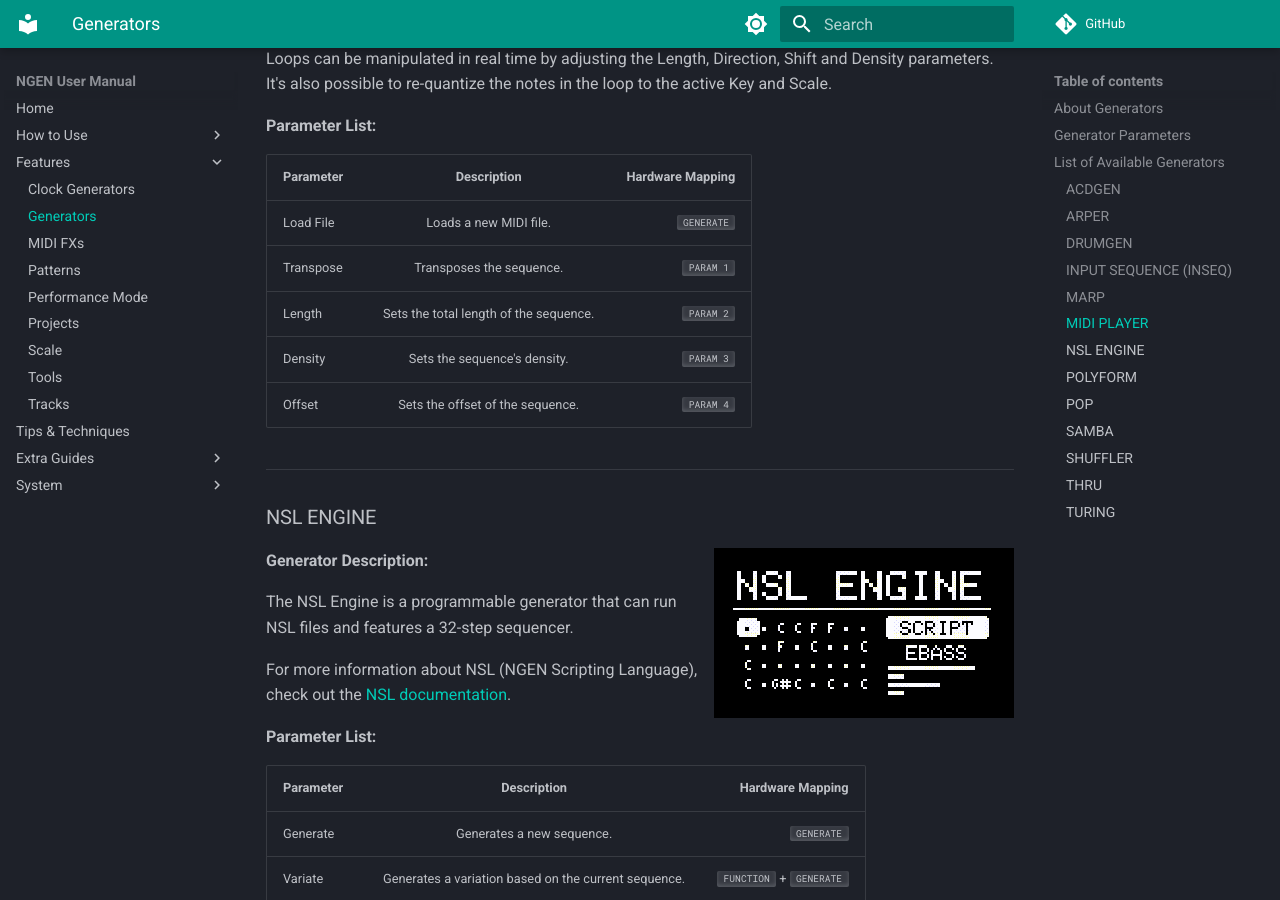
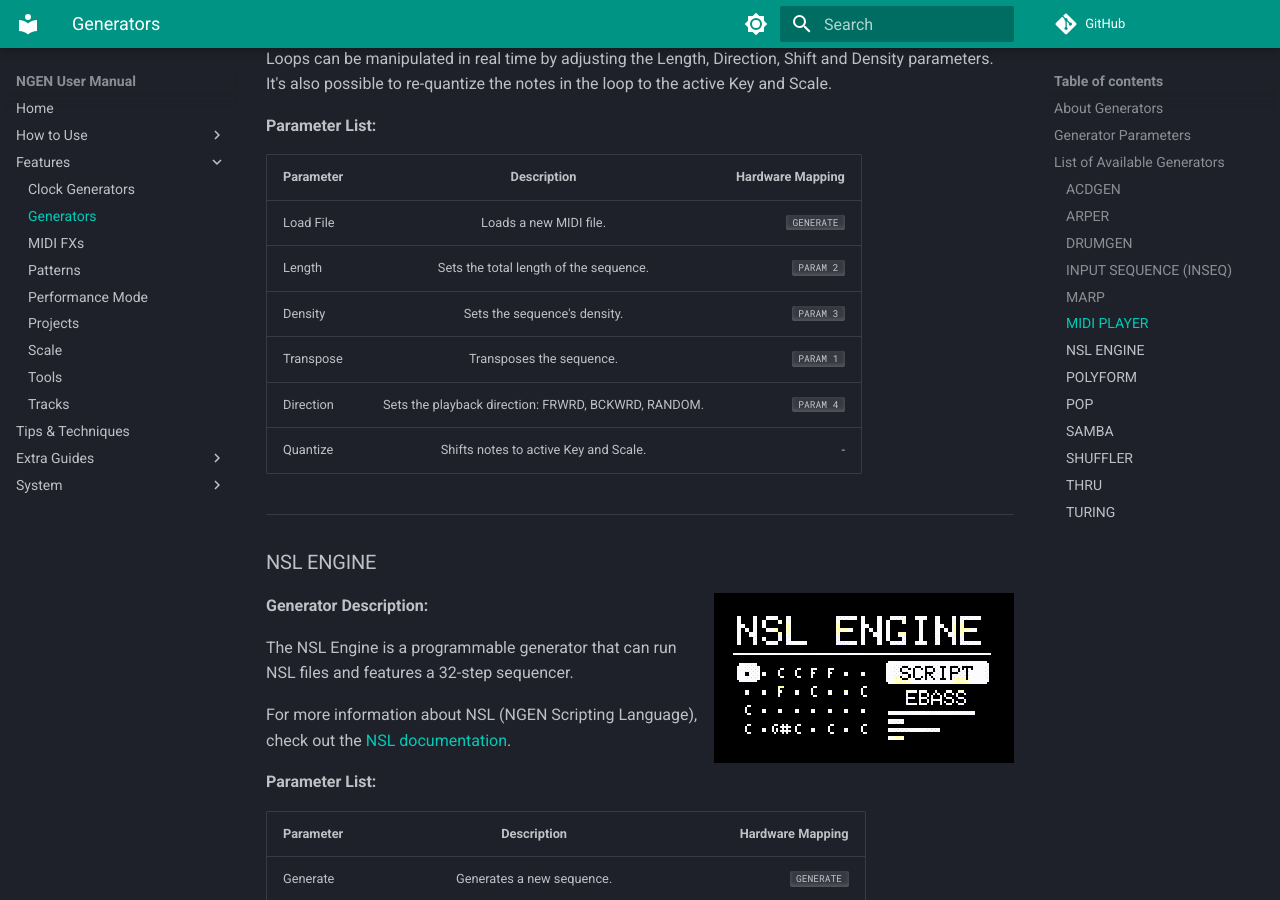
Before and after one commit to SpektroAudio/NGEN-UserManual, an MkDocs documentation site: the page built from docs/generators.md, in a window 1280 px wide and 900 px high, scrolled down 6776 px. Built offline with MkDocs 1.6.1 and Material for MkDocs 9.7.7, drawn with Linux system fonts in a browser that asks for light colours; comment, search, counter and statistics services are not loaded.

Commit message:
Fixes MIDIPLAYER generator parameters

```diff
--- a/docs/generators.md
+++ b/docs/generators.md
@@ -217,13 +217,15 @@ Loops can be manipulated in real time by adjusting the Length, Direction, Shift
 **Parameter List:**
 
 
-| **Parameter** |            **Description**             | **Hardware Mapping** |
-|---------------|:--------------------------------------:|---------------------:|
-| Load File     |         Loads a new MIDI file.         |       ++"GENERATE"++ |
-| Transpose     |        Transposes the sequence.        |        ++"PARAM 1"++ |
-| Length        | Sets the total length of the sequence. |        ++"PARAM 2"++ |
-| Density       |      Sets the sequence's density.      |        ++"PARAM 3"++ |
-| Offset        |    Sets the offset of the sequence.    |        ++"PARAM 4"++ |
+| **Parameter** |                   **Description**                   | **Hardware Mapping** |
+|---------------|:---------------------------------------------------:|---------------------:|
+| Load File     |                Loads a new MIDI file.               |       ++"GENERATE"++ |
+| Length        |        Sets the total length of the sequence.       |        ++"PARAM 2"++ |
+| Density       |             Sets the sequence's density.            |        ++"PARAM 3"++ |
+| Transpose     |               Transposes the sequence.              |        ++"PARAM 1"++ |
+| Direction     | Sets the playback direction: FRWRD, BCKWRD, RANDOM. |        ++"PARAM 4"++ |
+| Quantize      |        Shifts notes to active Key and Scale.        |                   -  |
+
 
 ---
 
```
